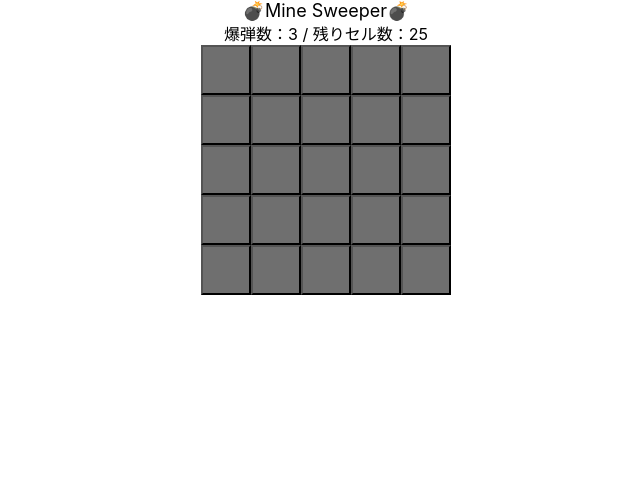
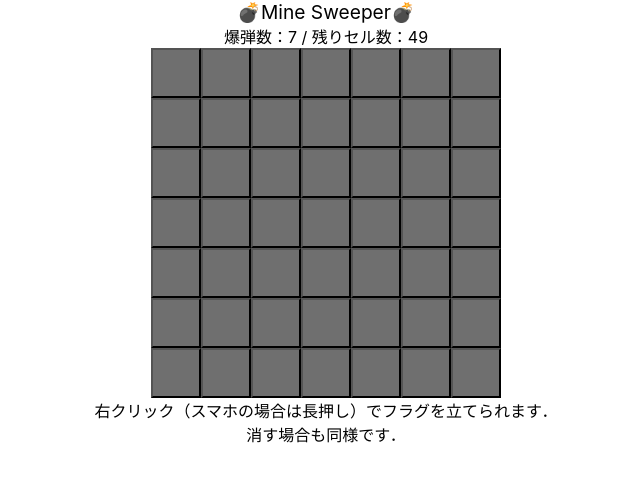
Before and after one commit to kalaxity/mine_sweeper, a React (Create React App) app: page / in a window 1280 px wide. Shown: the top 482 px of the page, without its empty margins (314-954 px from the left). Built offline with nearby package versions, Linux system fonts and the light colour scheme.

Commit message:
右クリック時にコンテクストメニューを非表示（ついでにタイトルを大きく）

```diff
--- a/src/App.css
+++ b/src/App.css
@@ -3,7 +3,7 @@
 }
 
 header.title {
-  font-size: large;
+  font-size: larger;
 }
 
 .board {
--- a/src/App.tsx
+++ b/src/App.tsx
@@ -5,7 +5,11 @@ function App() {
   return (
     <div className="App">
       <header className='title'>💣Mine Sweeper💣</header>
-      <Board width={5} height={5} bombCount={3} />
+      <Board width={7} height={7} bombCount={7} />
+      <footer>
+        右クリック（スマホの場合は長押し）でフラグを立てられます．<br />
+        消す場合も同様です．
+      </footer>
     </div>
   );
 }
@@ -34,7 +38,7 @@ const Cell = (props: CellProps) => {
   }
 
   return (
-    <button className='cell' onClick={props.onClick} onContextMenu={props.onRightClick} style={style}>{content}</button>
+    <button className='cell' onClick={props.onClick} onContextMenu={(e) => { e.preventDefault(); props.onRightClick(e); }} style={style}>{content}</button>
   )
 }
 
```
